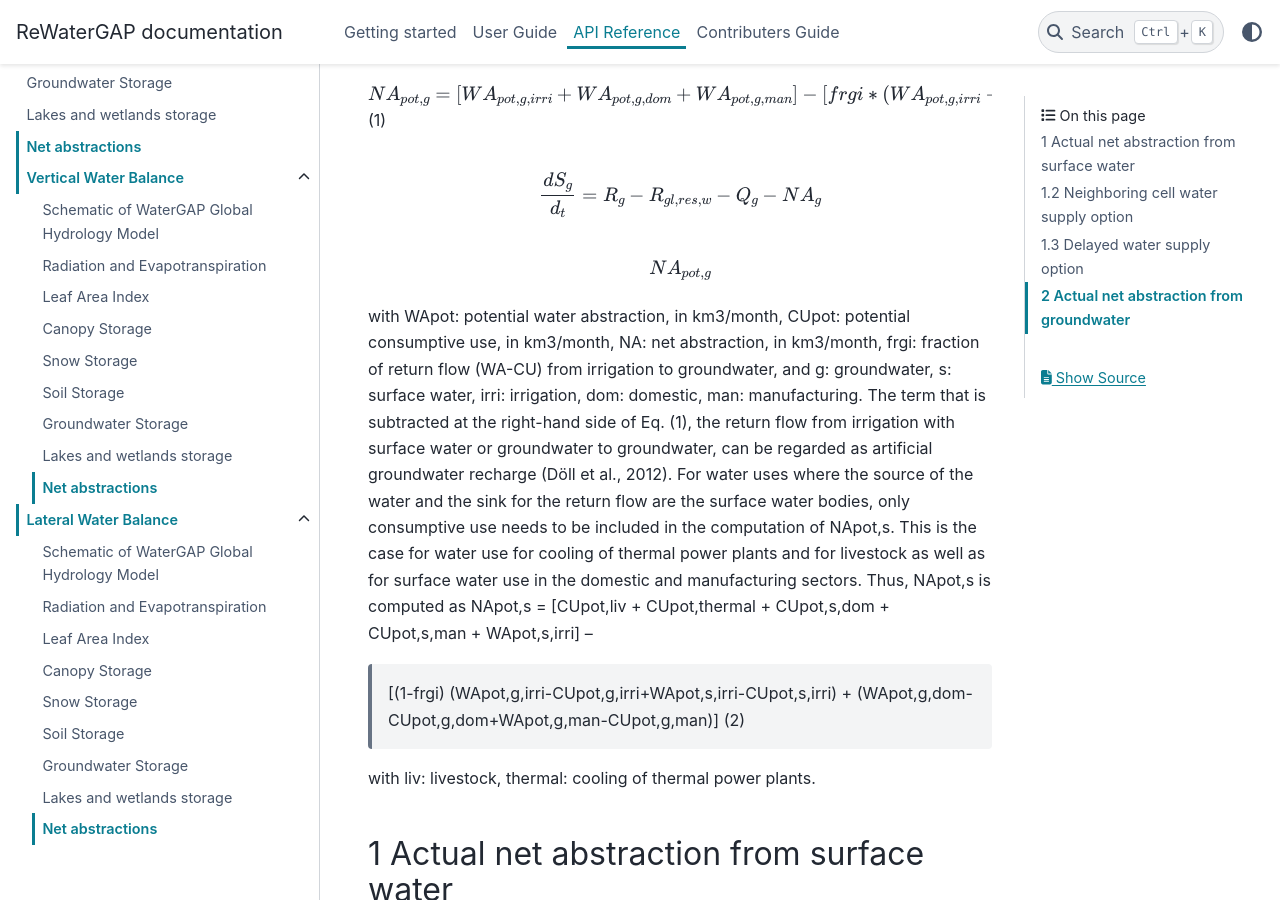
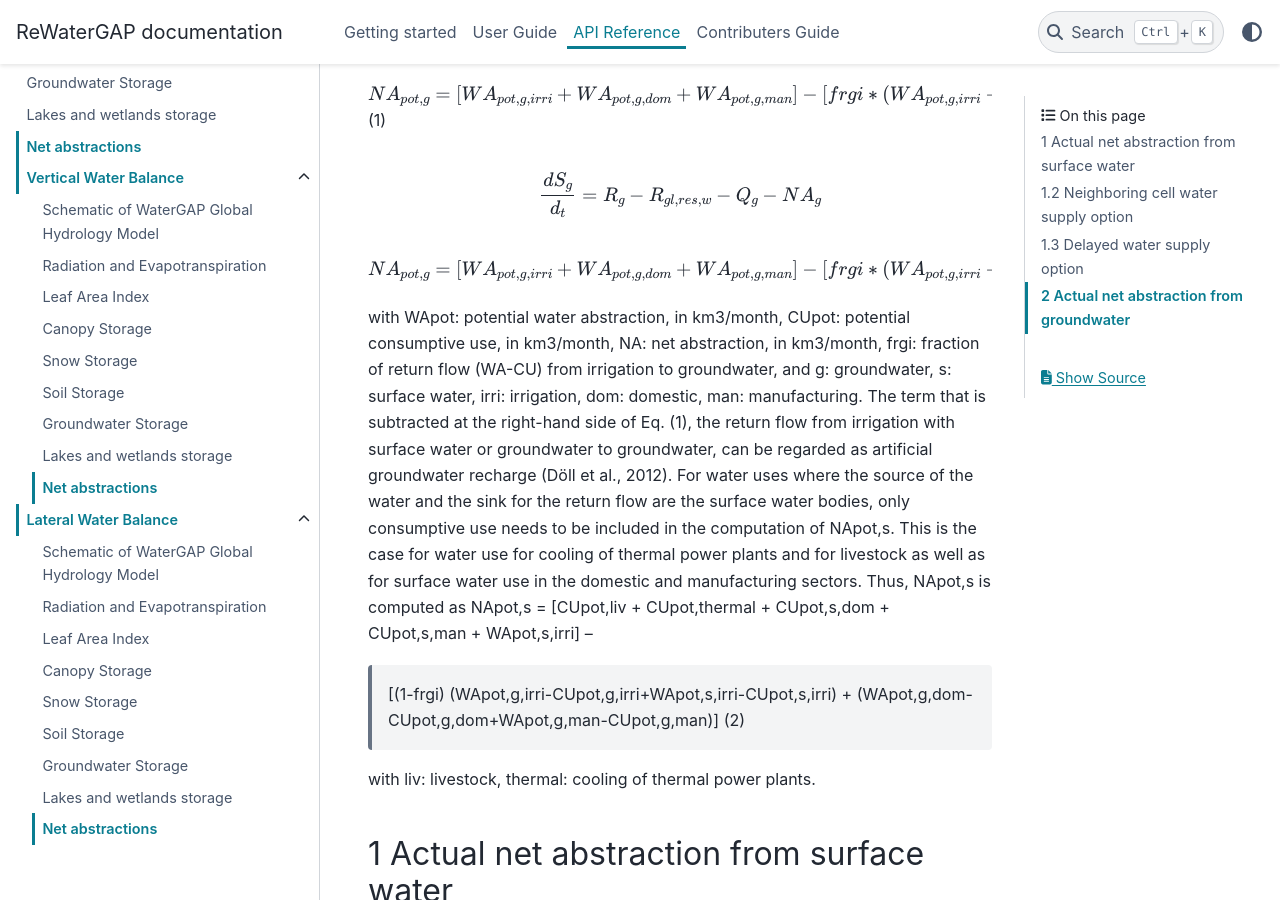
Before and after one commit to HydrologyFrankfurt/ReWaterGAP, a Sphinx documentation site: the page built from docs/api_docs/net_abstractions.rst, in a window 1280 px wide and 900 px high, scrolled down 833 px. Built offline with Sphinx 7.4.7 and the PyData theme 0.15.4, drawn with Linux system fonts in a browser that asks for light colours.

Commit message:
Update net_abstractions.rst

```diff
--- a/docs/api_docs/net_abstractions.rst
+++ b/docs/api_docs/net_abstractions.rst
@@ -11,7 +11,7 @@ Only the irrigation, domestic and manufacturing water use sectors are assumed to
    \frac{dS_g}{d_t} =  {R}_{g} − {R}_{gl,res,w}− {Q}_{g}- {NA}_{g}
 
 .. math::
-   {NA}_{pot,g}
+   {NA}_{pot,g} = [{WA}_{pot,g,irri} + {WA}_{pot,g,dom} + {WA}_{pot,g,man}] - [{frgi}*({WA}_{pot,g,irri} - {CU}_{pot,g,irri} + {WA}_{pot,s,irri} - {CU}_{pot,s,irri})]
 
 
 with WApot: potential water abstraction, in km3/month, CUpot: potential consumptive use, in km3/month, NA: net abstraction, in km3/month, frgi: fraction of return flow (WA-CU) from irrigation to groundwater, and g: groundwater, s: surface water, irri: irrigation, dom: domestic, man: manufacturing. The term that is subtracted at the right-hand side of Eq. (1), the return flow from irrigation with surface water or groundwater to groundwater, can be regarded as artificial groundwater recharge (Döll et al., 2012).
```
